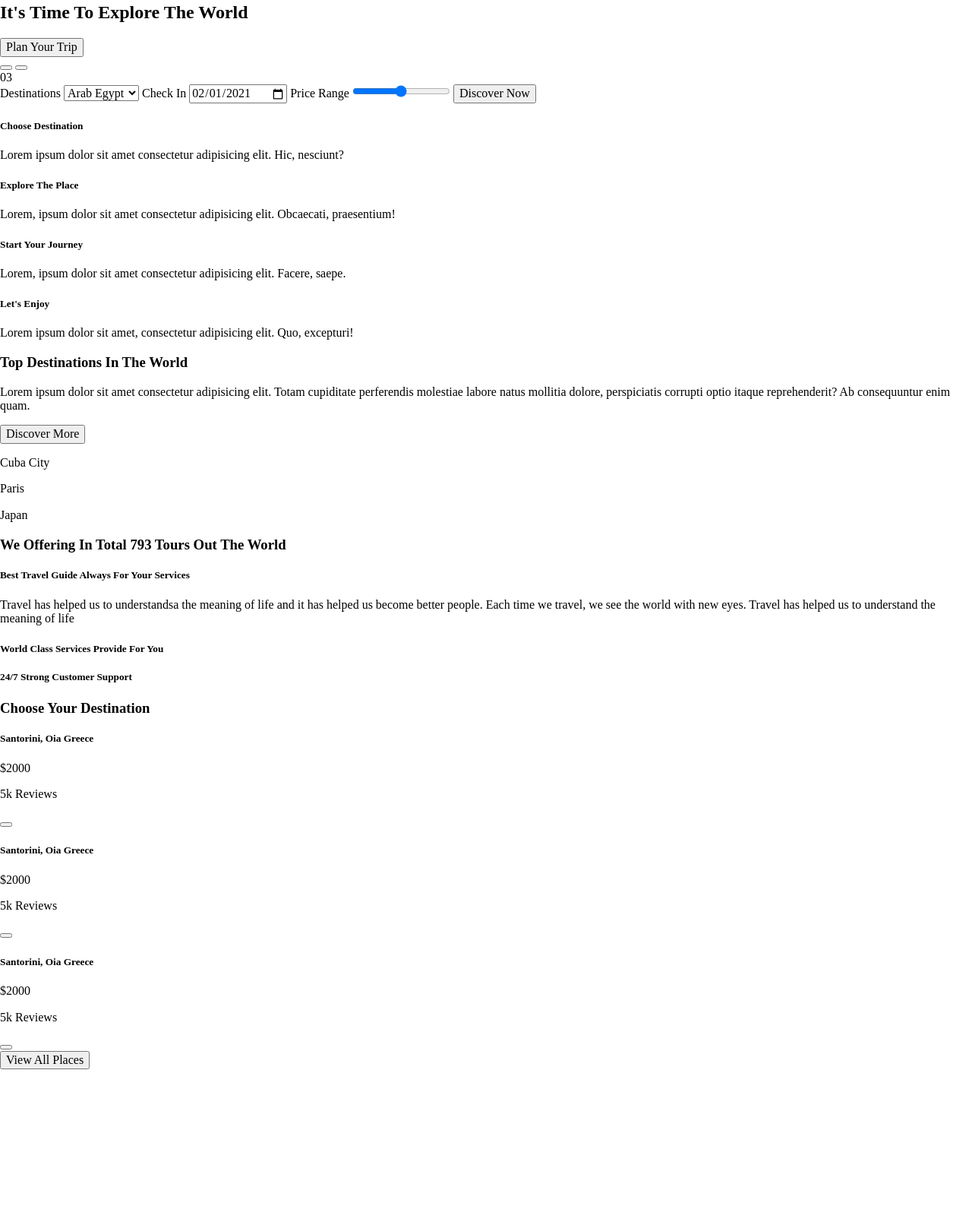
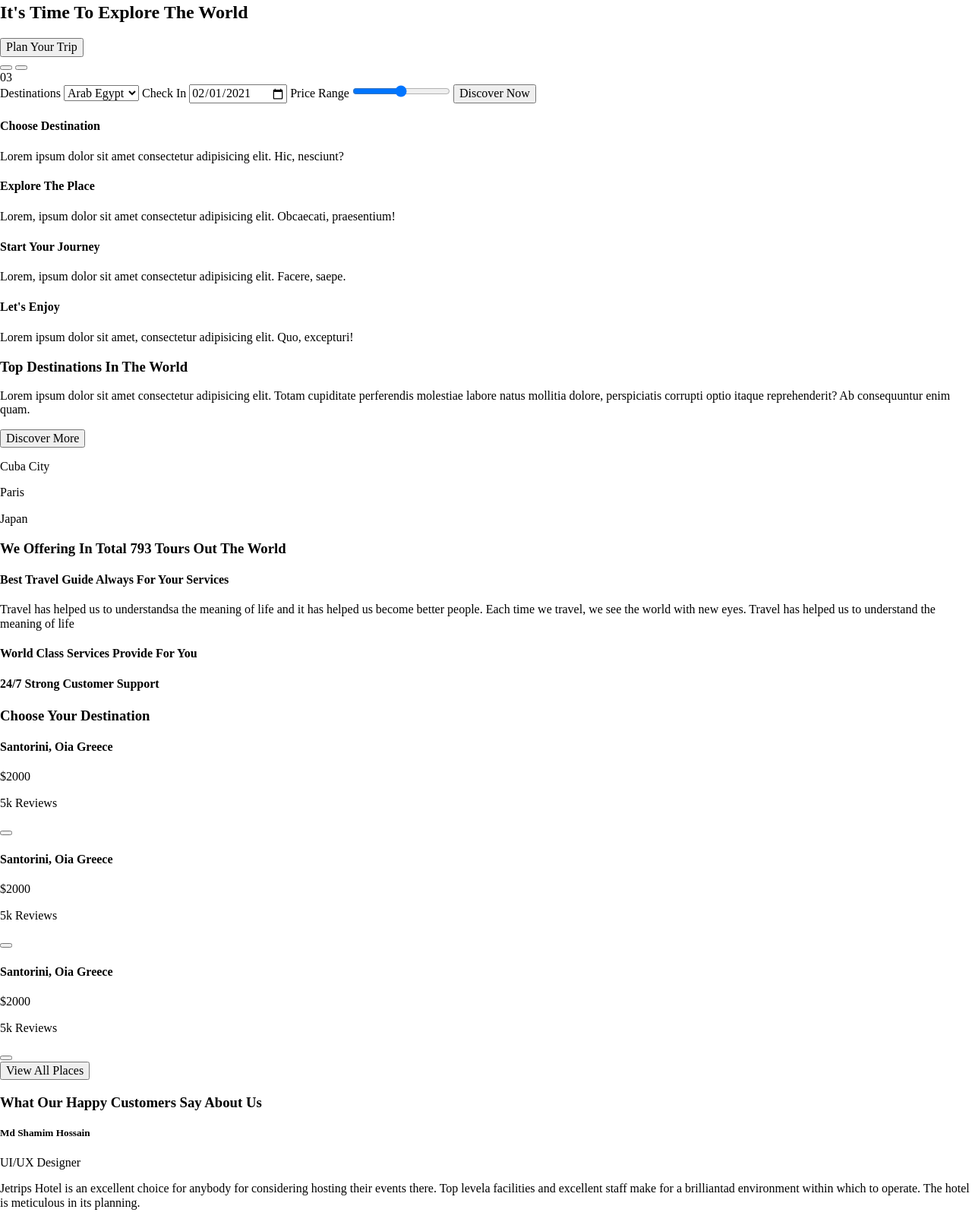
Before and after one commit to Takerumi/travelSite, a website: page source/index.html in a window 1280 px wide. Shown: the part 209-1817 px from the top of the page at 76% size. Before the commit the page ends 1616 px from the top, so only its background shows below. Drawn offline with nearby package versions, Linux system fonts and the light colour scheme; files that its build step writes are made by us from their sources.

Commit message:
Add testimonials section

```diff
--- a/source/index.html
+++ b/source/index.html
@@ -94,22 +94,22 @@
       <div class="benefits__wrapper">
         <div class="benefits__card">
           <div class="benefits__image"></div>
-          <h5 class="benefits__title">Choose Destination</h5>
+          <h4 class="benefits__title">Choose Destination</h4>
           <p class="benefits__descr">Lorem ipsum dolor sit amet consectetur adipisicing elit. Hic, nesciunt?</p>
         </div>
         <div class="benefits__card">
           <div class="benefits__image"></div>
-          <h5 class="benefits__title">Explore The Place</h5>
+          <h4 class="benefits__title">Explore The Place</h4>
           <p class="benefits__descr">Lorem, ipsum dolor sit amet consectetur adipisicing elit. Obcaecati, praesentium!</p>
         </div>
         <div class="benefits__card">
           <div class="benefits__image"></div>
-          <h5 class="benefits__title">Start Your Journey</h5>
+          <h4 class="benefits__title">Start Your Journey</h4>
           <p class="benefits__descr">Lorem, ipsum dolor sit amet consectetur adipisicing elit. Facere, saepe.</p>
         </div>
         <div class="benefits__card">
           <div class="benefits__image"></div>
-          <h5 class="benefits__title">Let's Enjoy</h5>
+          <h4 class="benefits__title">Let's Enjoy</h4>
           <p class="benefits__descr">Lorem ipsum dolor sit amet, consectetur adipisicing elit. Quo, excepturi!</p>
         </div>
       </div>
@@ -142,17 +142,17 @@
         <h3 class="advantages__title">We Offering In Total 793 Tours Out The World</h3>
         <div class="advantages__block">
           <span class="advantages__icon"></span>
-          <h5 class="advantages__title">Best Travel Guide Always For Your Services</h5>
+          <h4 class="advantages__title">Best Travel Guide Always For Your Services</h4>
           <p class="advantages__descr">Travel has helped us to understandsa the meaning of life and it has helped us become better people. Each time we travel, we see the world with new eyes. Travel has helped us to understand the meaning of life</p>
         </div>
         <div class="advantages__block">
           <span class="advantages__icon"></span>
-          <h5 class="advantages__title">World Class Services Provide For You</h5>
+          <h4 class="advantages__title">World Class Services Provide For You</h4>
           <p class="advantages__descr"></p>
         </div>
         <div class="advantages__block">
           <span class="advantages__icon"></span>
-          <h5 class="advantages__title">24/7 Strong Customer Support</h5>
+          <h4 class="advantages__title">24/7 Strong Customer Support</h4>
           <p class="advantages__descr"></p>
         </div>
       </div>
@@ -164,7 +164,7 @@
       <div class="destinations__wrapper">
         <div class="destinations__card card">
           <div class="card__descr">
-            <h5 class="card__title">Santorini, Oia Greece</h5>
+            <h4 class="card__title">Santorini, Oia Greece</h4>
             <p class="card__price">$2000</p>
             <p class="card__rating">
               <span class="card__stars"></span>
@@ -175,7 +175,7 @@
         </div>
         <div class="destinations__card card">
           <div class="card__descr">
-            <h5 class="card__title">Santorini, Oia Greece</h5>
+            <h4 class="card__title">Santorini, Oia Greece</h4>
             <p class="card__price">$2000</p>
             <p class="card__rating">
               <span class="card__stars"></span>
@@ -186,7 +186,7 @@
         </div>
         <div class="destinations__card card">
           <div class="card__descr">
-            <h5 class="card__title">Santorini, Oia Greece</h5>
+            <h4 class="card__title">Santorini, Oia Greece</h4>
             <p class="card__price">$2000</p>
             <p class="card__rating">
               <span class="card__stars"></span>
@@ -200,7 +200,43 @@
       </div>
     </section>
     <section class="testimonials">
-
+      <h3 class="testimonials__title">What Our Happy Customers
+        Say About Us</h3>
+        <div class="testimonials__customers-img-left"></div>
+        <div class="testimonials__slider slider">
+          <div class="slider__wrapper">
+            <div class="slider__slide visually-hidden">
+              <span class="slider__customer-picture"></span>
+              <h5 class="slider__customer-name">Md Shamim Hossain</h5>
+              <p class="slider__customer-role">UI/UX Designer</p>
+              <p class="slider__text">Jetrips Hotel is an excellent choice for anybody for considering hosting their events there. Top levela facilities and excellent staff make for a brilliantad environment within which to operate. The hotel is meticulous in its planning.</p>
+            </div>
+            <div class="slider__slide visually-hidden">
+              <span class="slider__customer-picture"></span>
+              <h5 class="slider__customer-name">Md Shamim Hossain</h5>
+              <p class="slider__customer-role">UI/UX Designer</p>
+              <p class="slider__text">Jetrips Hotel is an excellent choice for anybody for considering hosting their events there. Top levela facilities and excellent staff make for a brilliantad environment within which to operate. The hotel is meticulous in its planning.</p>
+            </div>
+            <div class="slider__slide">
+              <span class="slider__customer-picture"></span>
+              <h5 class="slider__customer-name">Md Shamim Hossain</h5>
+              <p class="slider__customer-role">UI/UX Designer</p>
+              <p class="slider__text">Jetrips Hotel is an excellent choice for anybody for considering hosting their events there. Top levela facilities and excellent staff make for a brilliantad environment within which to operate. The hotel is meticulous in its planning.</p>
+            </div>
+            <div class="slider__slide visually-hidden">
+              <span class="slider__customer-picture"></span>
+              <h5 class="slider__customer-name">Md Shamim Hossain</h5>
+              <p class="slider__customer-role">UI/UX Designer</p>
+              <p class="slider__text">Jetrips Hotel is an excellent choice for anybody for considering hosting their events there. Top levela facilities and excellent staff make for a brilliantad environment within which to operate. The hotel is meticulous in its planning.</p>
+            </div>
+          </div>
+          <div class="slider__dots">
+            <span class="slider__dot"></span>
+            <span class="slider__dot"></span>
+            <span class="slider__dot"></span>
+            <span class="slider__dot"></span>
+          </div>
+        </div>
     </section>
   </body>
 </html>
```
